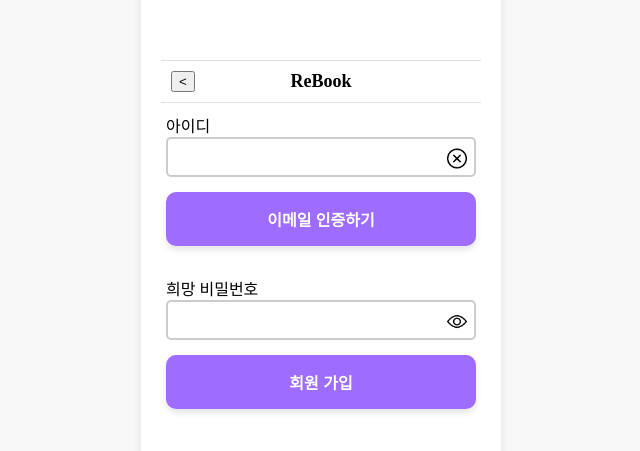
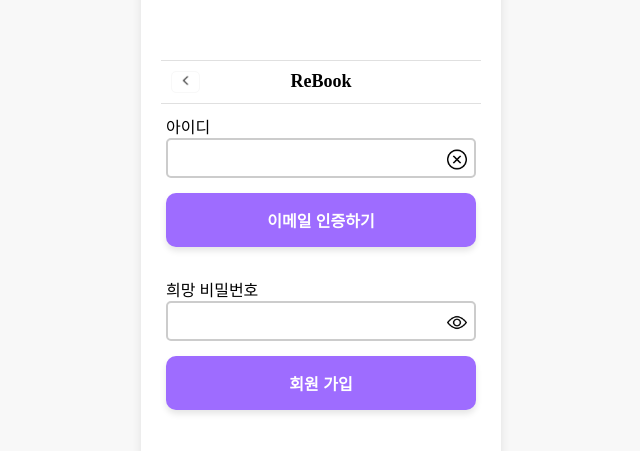
Before and after one commit to 5-ReBook/ReBook_FE, a React (Vite) app: page /signupform in a window 1280 px wide. Shown: the part 153-604 px from the top of the page, without its empty margins (319-959 px from the left). Built offline with nearby package versions, Linux system fonts and the light colour scheme.

Commit message:
patch : 버튼 이미지로 바꿔서 깔끔한 느낌 강조

```diff
--- /dev/null
+++ b/src/components/Layouts/MembersLayout.css
@@ -0,0 +1,19 @@
+img {
+  height: 15px;
+  width: 15px;
+}
+
+button {
+  border: 1px solid #f8f8f8;
+  border-radius: 5px;
+  background-color: transparent;
+  cursor: pointer;
+  transition:
+    background-color 0.2s ease,
+    box-shadow 0.2s ease;
+}
+
+button:active {
+  background-color: #e0e0e0; /* 버튼이 눌렸을 때의 배경색 */
+  box-shadow: inset 2px 2px 5px rgba(0, 0, 0, 0.2); /* 버튼이 눌린 것처럼 보이게 함 */
+}
--- a/src/components/Layouts/MembersLayout.jsx
+++ b/src/components/Layouts/MembersLayout.jsx
@@ -1,6 +1,7 @@
 import React from 'react';
 import { useNavigate } from 'react-router-dom';
 import Header from '../Header';
+import './MembersLayout.css';
 
 function MembersLayout({ children }) {
   const nav = useNavigate();
@@ -11,7 +12,7 @@ function MembersLayout({ children }) {
         title="ReBook"
         leftChild={
           <button type="button" onClick={() => nav(-1)}>
-            {'<'}
+            <img src="src/assets/images/left-chevron.png" alt="버튼" />
           </button>
         }
       />
```
